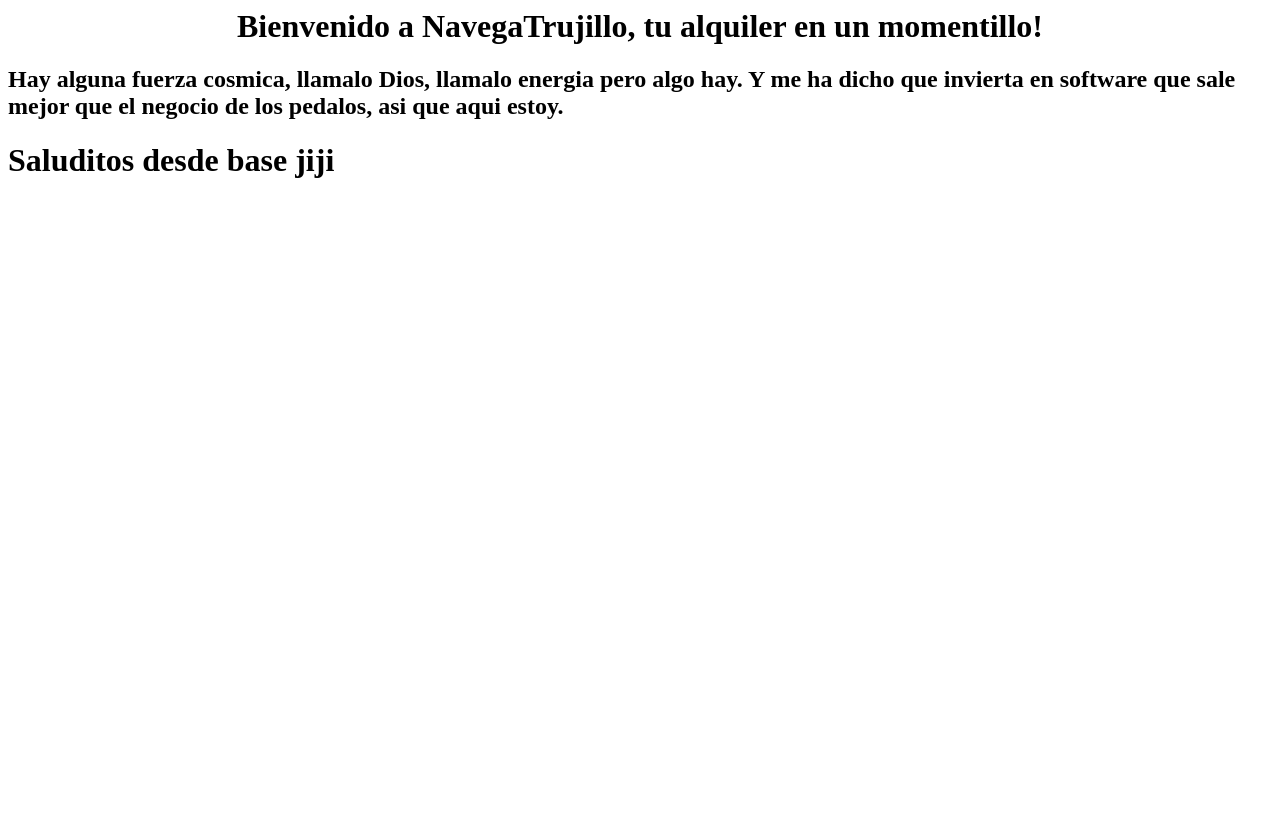
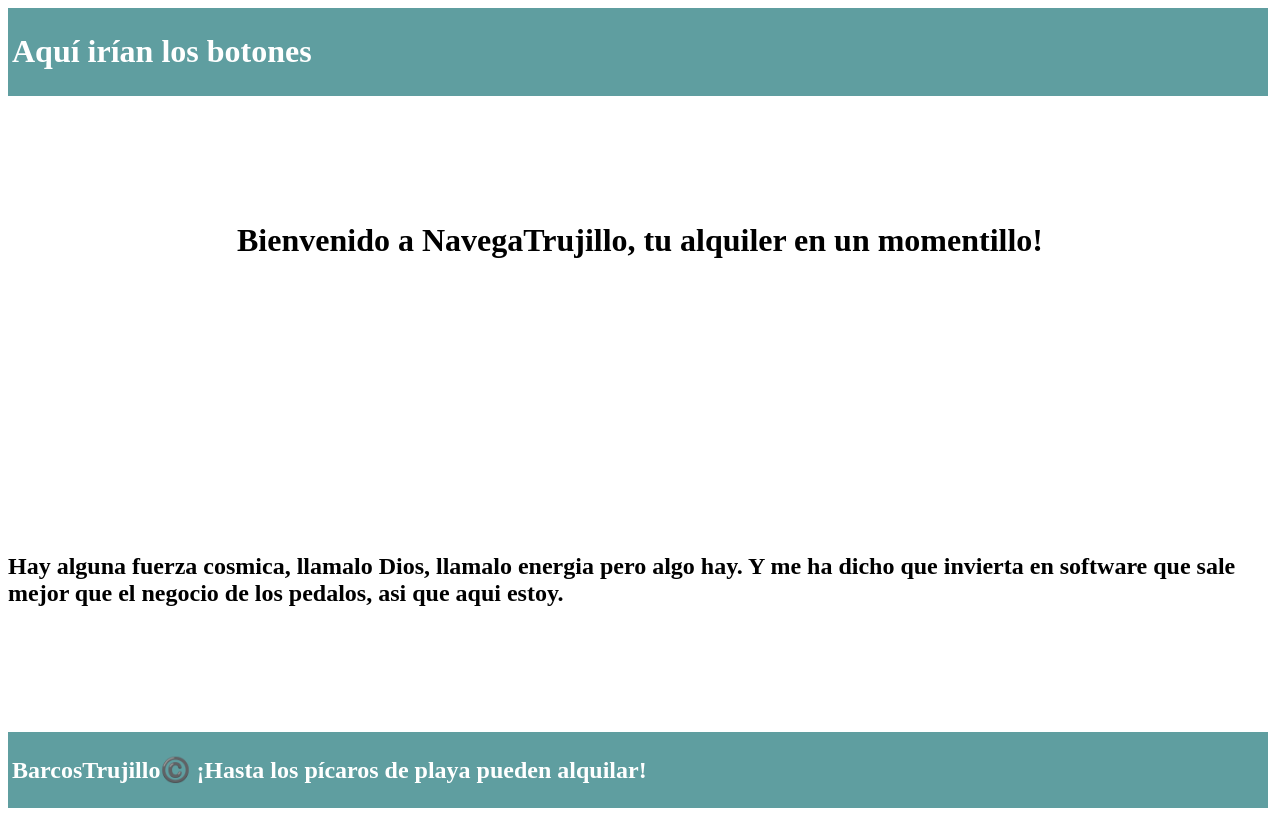
Before and after one commit to frajimmor2/NavegaTrujillo, a Django app: page / in a window 1280 px wide. Before the commit the page ends 178 px from the top, so only its background shows below. Run offline with Django 5.2, Linux system fonts and the light colour scheme.

Commit message:
Mejora Frontend Navbar

```diff
--- /dev/null
+++ b/NavegaTrujilloWeb/static/css/navbar_styles.css
@@ -0,0 +1,14 @@
+.container {
+    display: flex;
+    flex-direction: column;
+    justify-content: space-between;
+    min-height: 100vh;
+}
+
+.section {
+    background-color: cadetblue;
+    color: white;
+    padding: 4px;
+    border: 0px;
+    width: 97.85vw;
+}
--- a/NavegaTrujilloWeb/templates/base_template.html
+++ b/NavegaTrujilloWeb/templates/base_template.html
@@ -1,12 +1,23 @@
+<!DOCTYPE html>
 <html>
+<head>
+    {% load static %}
+    <link rel="stylesheet" href="{% static 'css/navbar_styles.css' %}" type="text/css">
+</head>
+<body>
+    {% block title %}
+    {% endblock %}
+    <div class="container">
+        <div class="section">
+            <h1>Aquí irían los botones</h1>
+        </div>
 
+        {% block main %}
+        {% endblock %}
 
-{% block main %}
-{% endblock %}
-
-
-
-
-<h1> Saluditos desde base jiji </h1>
-
+        <div class="section">
+            <h2>BarcosTrujillo©️      ¡Hasta los pícaros de playa pueden alquilar!</h2>
+        </div>
+    </div>
+</body>
 </html>
```
Also changed, not shown: NavegaTrujilloWeb/settings.py (+6 -1 lines), NavegaTrujilloWeb/business/migrations/0002_alter_reservation_rental_end_date_and_more.py (added).
